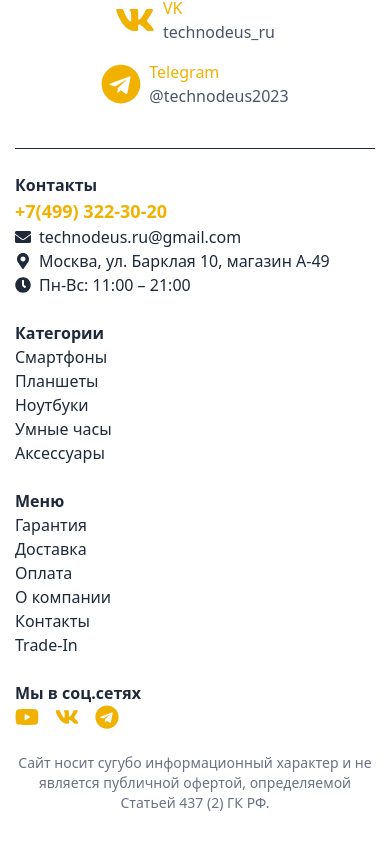
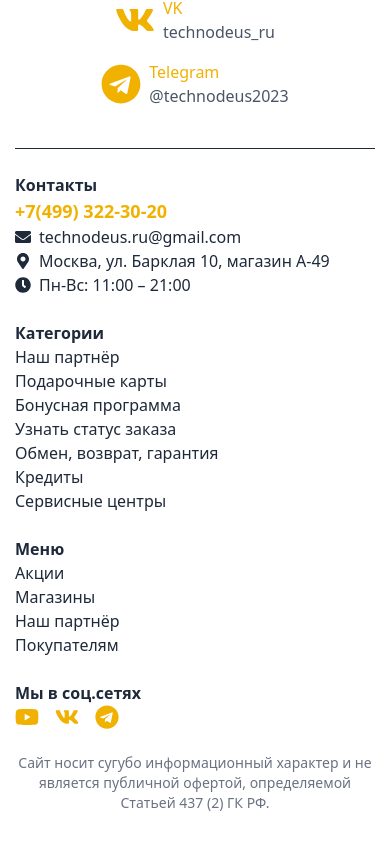
Before and after one commit to Muhammadali7808/Mobile_respons, a React (Vite) app: page / in a window 390 px wide. Shown: the part 1520-2367 px from the top of the page. Built offline with nearby package versions, Linux system fonts and the light colour scheme.

Commit message:
salom mobile

```diff
--- a/src/Layout/Footer/footer.jsx
+++ b/src/Layout/Footer/footer.jsx
@@ -59,21 +59,21 @@ function Footer() {
 
           <div>
             <h3 className="font-bold">Категории</h3>
-            <p>Смартфоны</p>
-            <p>Планшеты</p>
-            <p>Ноутбуки</p>
-            <p>Умные часы</p>
-            <p>Аксессуары</p>
+            <p>Наш партнёр</p>
+            <p>Подарочные карты</p>
+            <p>Бонусная программа</p>
+            <p>Узнать статус заказа</p>
+            <p>Обмен, возврат, гарантия</p>
+            <p>Кредиты</p>
+            <p>Сервисные центры</p>
           </div>
 
           <div>
             <h3 className="font-bold">Меню</h3>
-            <p>Гарантия</p>
-            <p>Доставка</p>
-            <p>Оплата</p>
-            <p>О компании</p>
-            <p>Контакты</p>
-            <p>Trade-In</p>
+            <p>Акции</p>
+            <p>Магазины</p>
+            <p>Наш партнёр</p>
+            <p>Покупателям</p>
           </div>
 
           <div>
--- a/src/Layout/Header/header.jsx
+++ b/src/Layout/Header/header.jsx
@@ -32,7 +32,7 @@ const Header = () => {
               Магазины
             </a>
             <a href="#" className="text-gray-700 hover:text-orange-500">
-              Доставка
+              Наш партнёр
             </a>
 
             {/* Dropdown menyu */}
@@ -50,7 +50,7 @@ const Header = () => {
                   href="#"
                   className="block px-4 py-2 text-gray-700 hover:bg-gray-100"
                 >
-                  Доставка
+                  Наш партнёр
                 </a>
                 <a
                   href="#"
@@ -90,12 +90,10 @@ const Header = () => {
                 </a>
               </div>
             </div>
-
-
           </div>
 
           <div className="flex items-center gap-4">
-           <p className="title_use">cdffd</p>
+            <p className="title_use">cdffd</p>
           </div>
         </div>
 
@@ -132,7 +130,7 @@ const Header = () => {
           <Slider />
         </div>
       </div>
-      <Banner_mob/>
+      <Banner_mob />
 
       <Banner_mobile />
     </div>
```
